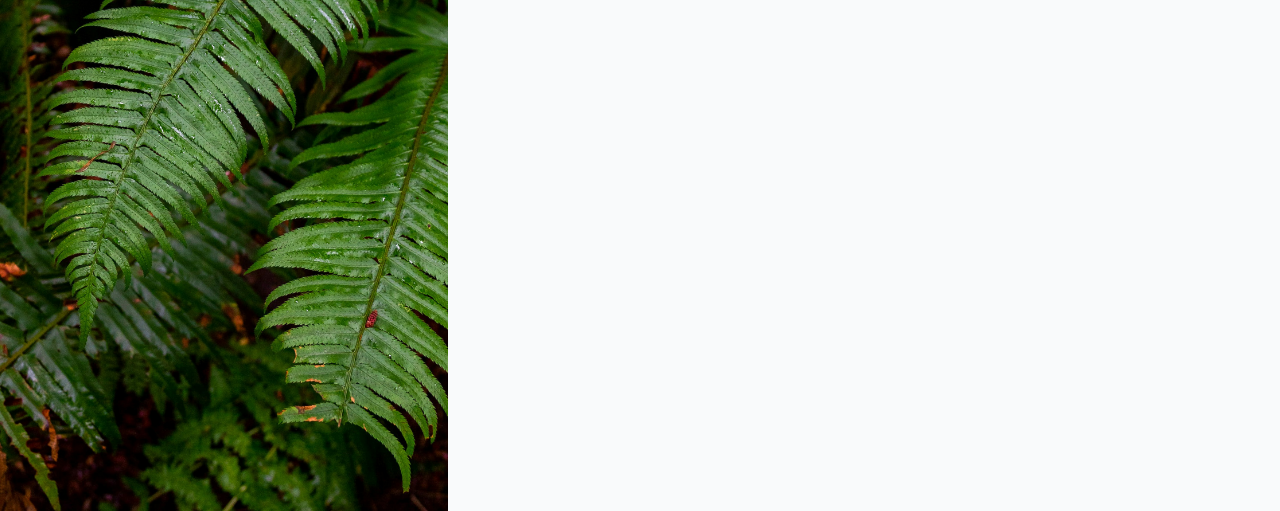
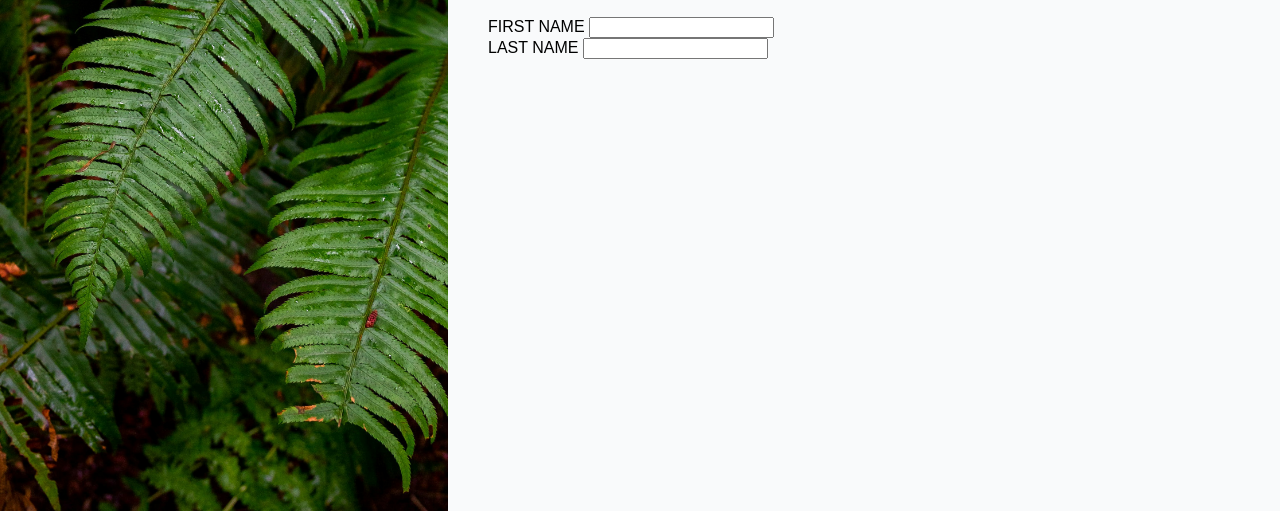
Before and after one commit to dvernon5/Sign-Up-Form, a plain HTML site: page index.html in a window 1280 px wide. Shown: the part 289-800 px from the top of the page. Drawn offline with Linux system fonts and the light colour scheme.

Commit message:
Created a from. Add user name information

```diff
--- a/index.html
+++ b/index.html
@@ -20,6 +20,21 @@
             Sign up now to get started.<br><br>
             You know you want to.
         </div>
+        <div class="form-section">
+            <h2>Let's do this!</h2>
+            <form action="#" method="post">
+                <div class="form-row">
+                    <div class="form-group">
+                        <label for="firstname">FIRST NAME</label>
+                        <input type="text" id="firstname" name="firstname" required>
+                    </div>
+                    <div class="form-group">
+                        <label for="lastname">LAST NAME</label>
+                        <input type="text" id="lastname" name="lastname" required>
+                    </div>
+                </div>
+            </form>
+        </div>
     </div>
 </body>
 </html>
```
